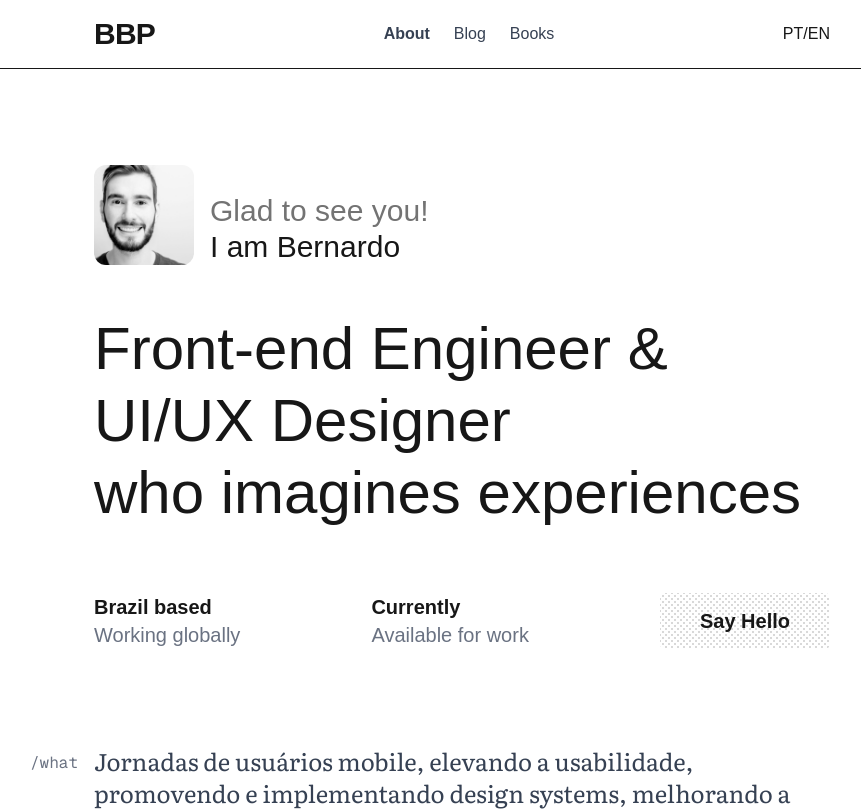
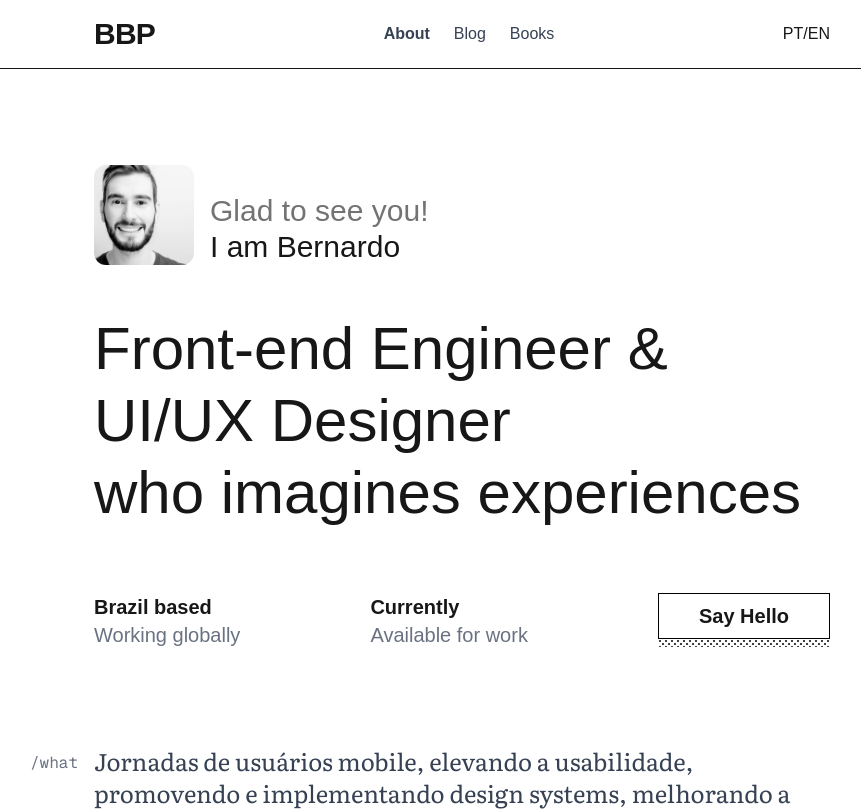
Before and after one commit to bernbecht/bbp-portfolio, a Next.js app: page / in a window 1280 px wide. Shown: the top 811 px of the page, without its empty margins (178-1039 px from the left). Built offline with nearby package versions, Linux system fonts and the light colour scheme.

Commit message:
💄 adds click effect to cta button in StatusBar

```diff
--- a/app/globals.css
+++ b/app/globals.css
@@ -48,36 +48,14 @@ body {
   .section-grid {
     grid-template-columns: 1fr var(--content-container-max-width) 1fr;
   }
-  .statusBar-header {
+  .statusBar__header {
     font-weight: bold;
     @apply text-xl;
   }
 
-  .statusBar-info {
+  .statusBar__info {
     @apply text-gray-500;
     @apply text-xl;
-  }
-
-  .statusBar-button {
-    @apply text-xl;
-    @apply font-bold;
-    border-radius: 8px;
-    position: relative;
-  }
-
-  .statusBar-button::before {
-    content: "";
-    position: absolute;
-    top: 0;
-    left: 0;
-    right: 0;
-    bottom: 0;
-    background-image: url("/dither.svg");
-    background-repeat: repeat;
-    /* background-position: 2px 2px; */
-    opacity: 0.2; /* adjust as needed */
-    z-index: -1;
-    border-radius: 5px;
   }
 
   .tools-section_title {
@@ -97,7 +75,7 @@ body {
     background-image: url("/dither.svg");
     background-repeat: repeat;
     background-position: 2px 2px;
-    opacity: 0.2; /* adjust as needed */
+    opacity: 0.2;
     z-index: -1;
     top: 20px;
   }
@@ -116,4 +94,25 @@ body {
   .tools-grid li:nth-child(3n + 3) {
     text-align: right;
   }
+
+  .pressable-button {
+    transition:
+      transform 0.1s ease,
+      height 0.1s ease;
+  }
+
+  .pressable-button:active {
+    transform: translateY(4px);
+  }
+
+  .pressable-button:active .dither {
+    height: 5px !important;
+  }
+
+  .button--secondary {
+    @apply text-xl;
+    @apply font-bold;
+    border: 1px solid black;
+    cursor: pointer;
+  }
 }
--- a/components/StatusBar.tsx
+++ b/components/StatusBar.tsx
@@ -8,19 +8,22 @@ export function StatusBar() {
   return (
     <div className="statusBar flex mt-16 justify-between mb-24">
       <div>
-        <div className="statusBar-header">Brazil based</div>
-        <div className="statusBar-info">Working globally</div>
+        <div className="statusBar__header">Brazil based</div>
+        <div className="statusBar__info">Working globally</div>
       </div>
       <div>
-        <div className="statusBar-header">Currently</div>
-        <div className="statusBar-info">Available for work</div>
+        <div className="statusBar__header">Currently</div>
+        <div className="statusBar__info">Available for work</div>
       </div>
-      <button
-        onClick={scrollToFooter}
-        className="statusBar-button px-10 cursor-pointer"
-      >
-        Say Hello
-      </button>
+      <div className="pressable-button">
+        <button
+          onClick={scrollToFooter}
+          className="button--secondary px-10 py-2"
+        >
+          Say Hello
+        </button>
+        <div className="dither w-full h-2"></div>
+      </div>
     </div>
   );
 }
```
